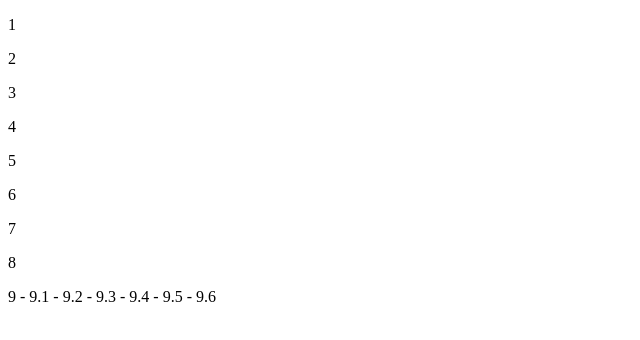
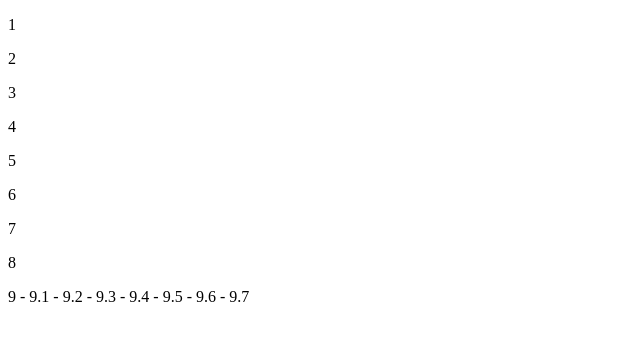
Before and after one commit to Avirillex/AmongUs, a plain HTML site: page index.html in a window 1280 px wide. Shown: the full height of the page, 0-640 px from the left. Drawn offline with Linux system fonts and the light colour scheme.

Commit message:
Pixel 9.7

```diff
--- a/index.html
+++ b/index.html
@@ -16,7 +16,7 @@
         <p>6</p>
         <p>7</p>
         <p>8</p>
-        <p>9 - 9.1 - 9.2 - 9.3 - 9.4 - 9.5 - 9.6</p>
+        <p>9 - 9.1 - 9.2 - 9.3 - 9.4 - 9.5 - 9.6 - 9.7</p>
     </article>
 </body>
 </html>
```
